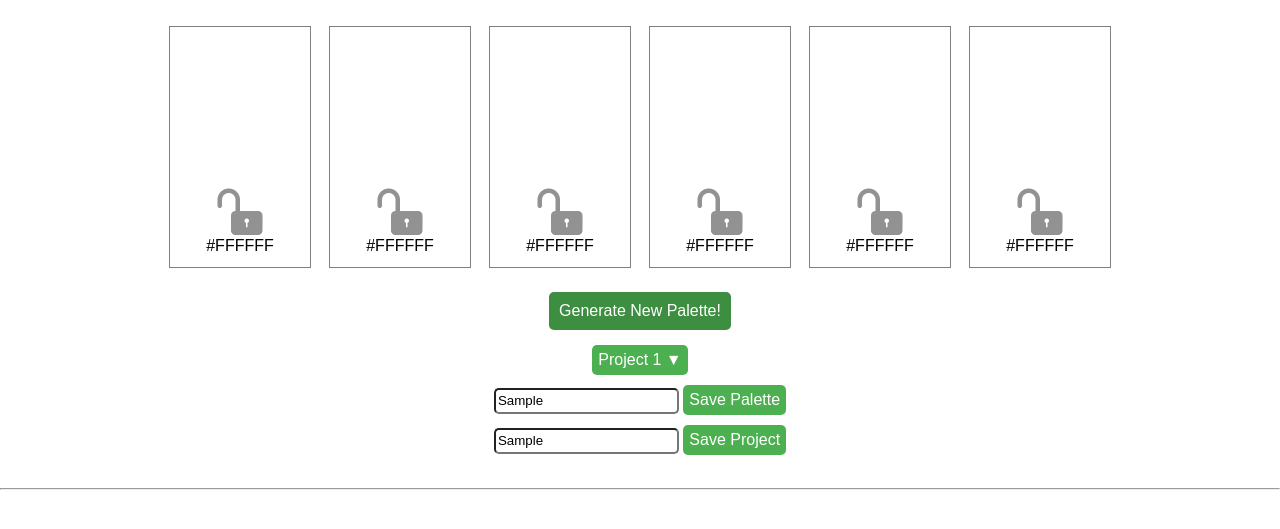
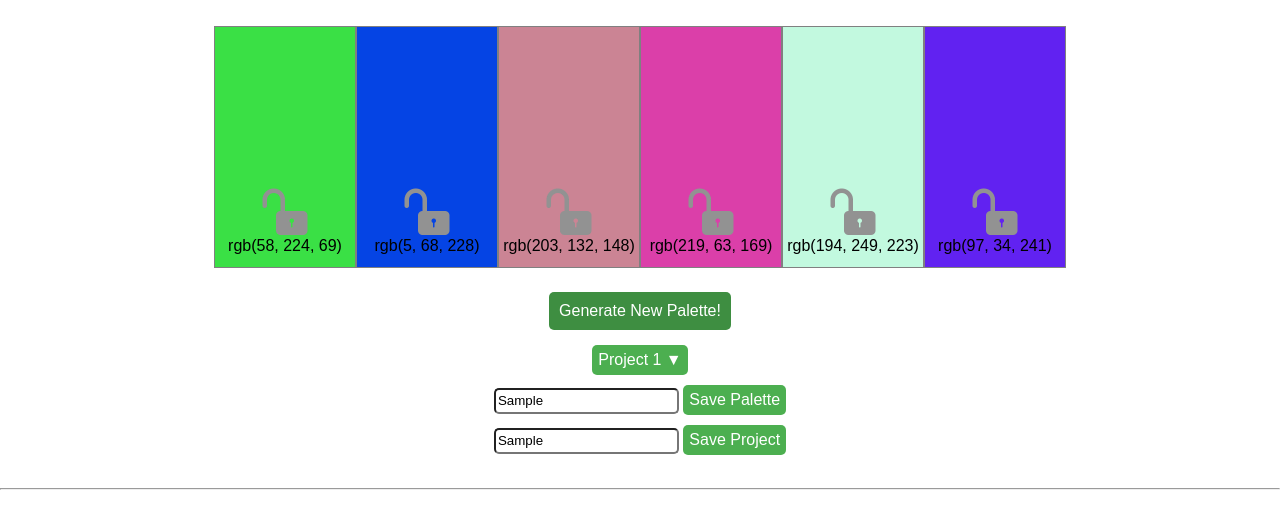
Before and after one commit to sljohnson32/palette-picker, a plain HTML site: page public/index.html in a window 1280 px wide. Both pictures are taken after typing "Sample", "Sample" into the empty fields and a click on the button "Generate New Palette!". Shown: the part 43-572 px from the top of the page. Drawn offline with nearby package versions, Linux system fonts and the light colour scheme.

Commit message:
Add generate new palate button functionality

```diff
--- a/public/css/styles.css
+++ b/public/css/styles.css
@@ -21,7 +21,7 @@ header {
   flex-basis: auto;
   width: 140px;
   height: 80px;
-  margin: 0 10px;
+  margin: 0 1px;
   padding-top: 160px;
   outline: gray solid 1px;
   text-align: center;
--- a/public/index.html
+++ b/public/index.html
@@ -13,29 +13,29 @@
       <h1>Perfect Palette Picker</h1>
     </header>
     <section class='picker-container'>
-      <article class='color-container one'>
+      <article class='color-container'>
         <img src='./imgs/unlocked.png' class='unlocked' />
-        <p class='color-code one'>#FFFFFF</p>
+        <p class='color-code'>#FFFFFF</p>
       </article>
-      <article class='color-container two'>
+      <article class='color-container'>
         <img src='./imgs/unlocked.png' class='unlocked' />
-        <p class='color-code two'>#FFFFFF</p>
+        <p class='color-code'>#FFFFFF</p>
       </article>
-      <article class='color-container three'>
+      <article class='color-container'>
         <img src='./imgs/unlocked.png' class='unlocked' />
-        <p class='color-code three'>#FFFFFF</p>
+        <p class='color-code'>#FFFFFF</p>
       </article>
-      <article class='color-container four'>
+      <article class='color-container'>
         <img src='./imgs/unlocked.png' class='unlocked' />
-        <p class='color-code four'>#FFFFFF</p>
+        <p class='color-code'>#FFFFFF</p>
       </article>
-      <article class='color-container five'>
+      <article class='color-container'>
         <img src='./imgs/unlocked.png' class='unlocked' />
-        <p class='color-code five'>#FFFFFF</p>
+        <p class='color-code'>#FFFFFF</p>
       </article>
-      <article class='color-container six'>
+      <article class='color-container'>
         <img src='./imgs/unlocked.png' class='unlocked' />
-        <p class='color-code six'>#FFFFFF</p>
+        <p class='color-code'>#FFFFFF</p>
       </article>
     </section>
     <section class="palette-controls">
--- a/public/js/scripts.js
+++ b/public/js/scripts.js
@@ -8,7 +8,20 @@ function selectProject() {
 }
 
 function generateNewPalette() {
-  console.log('NEW PALATE!')
+  $('.color-container').each((index, element) => {
+    let colorCode = getRandomColor()
+    console.log(element)
+    $(element).find('p').text(`rgb(${colorCode})`)
+    $(element).css("background-color", `rgb(${colorCode})`)
+  })
+}
+
+function getRandomColor(element) {
+  let a, b, c;
+  a = Math.floor(Math.random()*(256)+0);
+  b = Math.floor(Math.random()*(256)+0);
+  c = Math.floor(Math.random()*(256)+0);
+  return `${a}, ${b}, ${c}`
 }
 
 function savePalette() {
```
